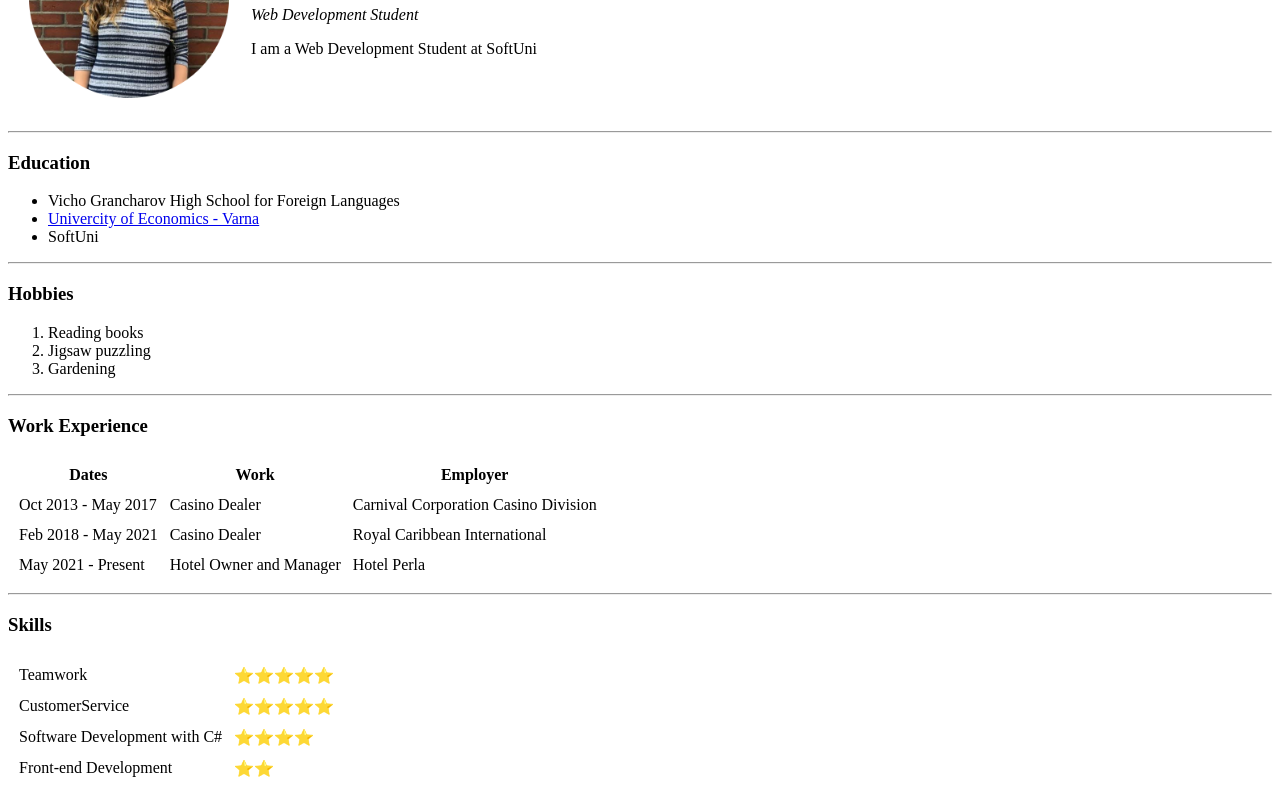
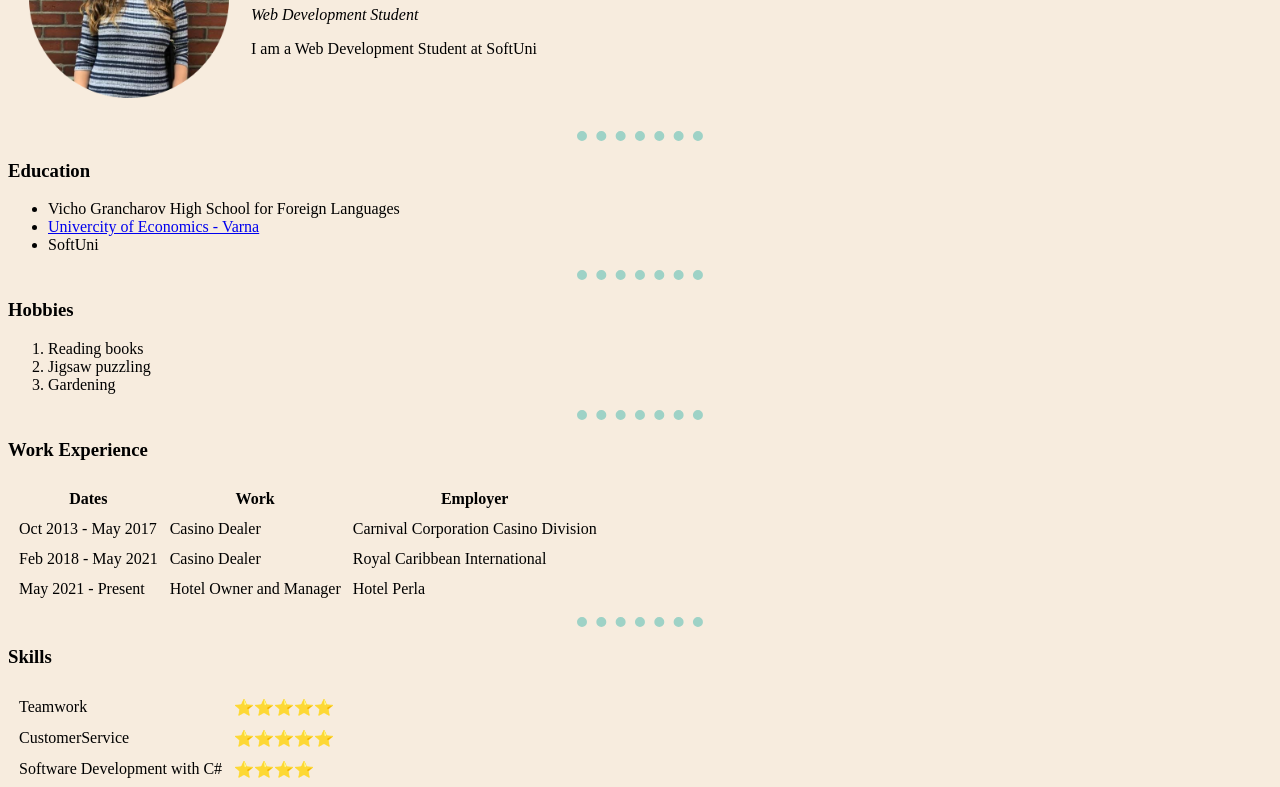
Before and after one commit to IvalinaNenova/Udemy-Courses, a plain HTML site: page Web Development Bootcamp/HTML - Personal Site/index.html in a window 1280 px wide. Shown: the part 131-918 px from the top of the page. Drawn offline with Linux system fonts and the light colour scheme.

Commit message:
Added background color

```diff
--- a/Web Development Bootcamp/HTML - Personal Site/index.html
+++ b/Web Development Bootcamp/HTML - Personal Site/index.html
@@ -4,6 +4,21 @@
 <head>
   <meta charset="utf-8">
   <title>Ivalina's Personal Site</title>
+
+  <style media="screen">
+
+    body {
+      background-color: #F7ECDE;;
+    }
+
+    hr{
+      border-style: none;
+      border-top-style: dotted;
+      border-color: #9ED2C6;
+      border-width: 10px;
+      width: 10%;
+    }
+  </style>
 </head>
 
 <body>
```
